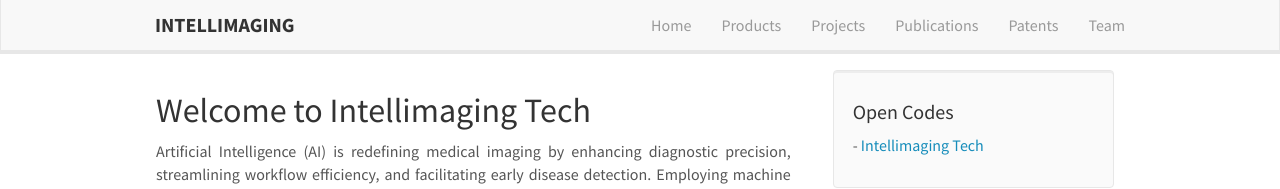
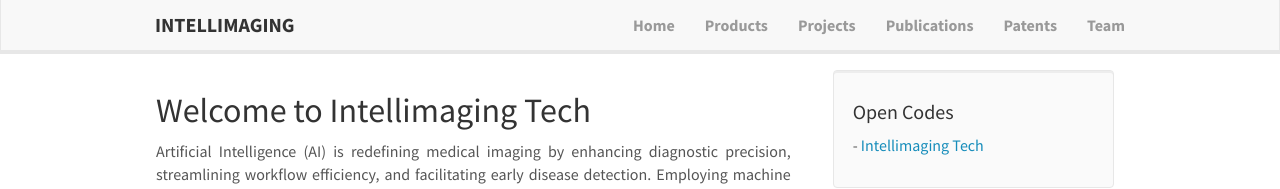
Before and after one commit to intellimaging/intellimaging.github.io, a Jekyll site: the page built from _pages/home.md, in a window 1280 px wide. Shown: the top 189 px of the page. Built offline with Jekyll 4.4.1, drawn with Linux system fonts in a browser that asks for light colours.

```diff
--- a/_includes/header.html
+++ b/_includes/header.html
@@ -12,12 +12,12 @@
 	</div>
 	<div class="collapse navbar-collapse" id="navbar-collapse-1">
 	  <ul class="nav navbar-nav navbar-right">
-		<li><a href="{{ site.url }}{{ site.baseurl }}/">Home</a></li>
-		<li><a href="{{ site.url }}{{ site.baseurl }}/products">Products</a></li>
-		<li><a href="{{ site.url }}{{ site.baseurl }}/projects">Projects</a></li>
-		<li><a href="{{ site.url }}{{ site.baseurl }}/publications">Publications</a></li>
-		<li><a href="{{ site.url }}{{ site.baseurl }}/multimedia">Patents</a></li>
-		<li><a href="{{ site.url }}{{ site.baseurl }}/members">Team</a></li>
+		<li><a href="{{ site.url }}{{ site.baseurl }}/"><b>Home</b></a></li>
+		<li><a href="{{ site.url }}{{ site.baseurl }}/products"><b>Products</b></a></li>
+		<li><a href="{{ site.url }}{{ site.baseurl }}/projects"><b>Projects</b></a></li>
+		<li><a href="{{ site.url }}{{ site.baseurl }}/publications"><b>Publications</b></a></li>
+		<li><a href="{{ site.url }}{{ site.baseurl }}/multimedia"><b>Patents</b></a></li>
+		<li><a href="{{ site.url }}{{ site.baseurl }}/members"><b>Team</b></a></li>
 	  </ul>
 	</div>
   </div>
```
